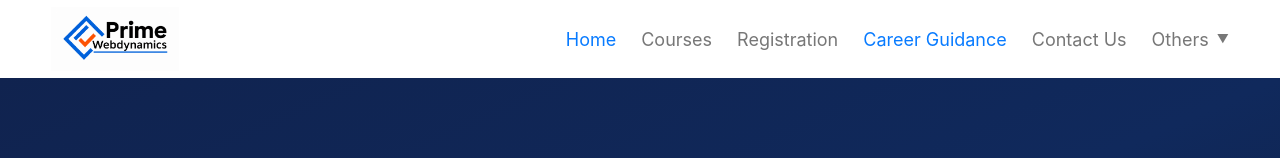
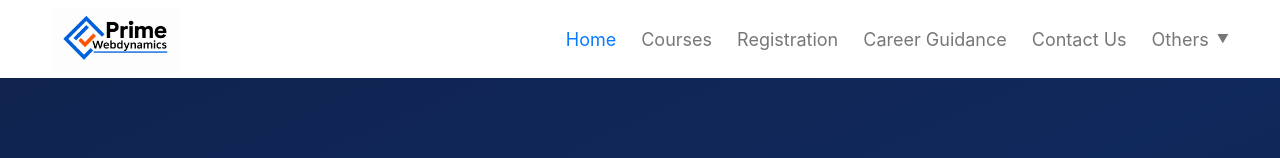
Before and after one commit to nitink0014/primewebdynamics, a React (Vite) app: page / in a window 1280 px wide. Shown: the top 158 px of the page. Built offline with nearby package versions, Linux system fonts and the light colour scheme.

Commit message:
career updates

```diff
--- a/src/components/Navbar.jsx
+++ b/src/components/Navbar.jsx
@@ -66,15 +66,9 @@ function Navbar() {
           {/* Career Guidance */}
           <div className="relative flex items-center gap-2">
 
-            {/* AI Powered Badge */}
-
-
-            {/* Green Verification Icon */}
-
-
            <NavLink
   to="/career-guidance"
-              className="whitespace-nowrap text-[18px] font-normal text-[#087bff] hover:text-blue-700"
+  className={navLinkClass}
 >
   Career Guidance
 </NavLink>
@@ -196,7 +190,13 @@ function Navbar() {
            <NavLink
   to="/career-guidance"
   onClick={closeMenu}
-              className="rounded-lg px-4 py-3 text-[16px] text-blue-600 hover:bg-blue-50"
+  className={({ isActive }) =>
+    `rounded-lg px-4 py-3 text-[16px] transition-colors duration-200 ${
+      isActive
+        ? "bg-blue-50 text-blue-600"
+        : "text-gray-700 hover:bg-blue-50 hover:text-blue-600"
+    }`
+  }
 >
   Career Guidance
 </NavLink>
```
Lines whose indentation alone changed are shown as unchanged.
